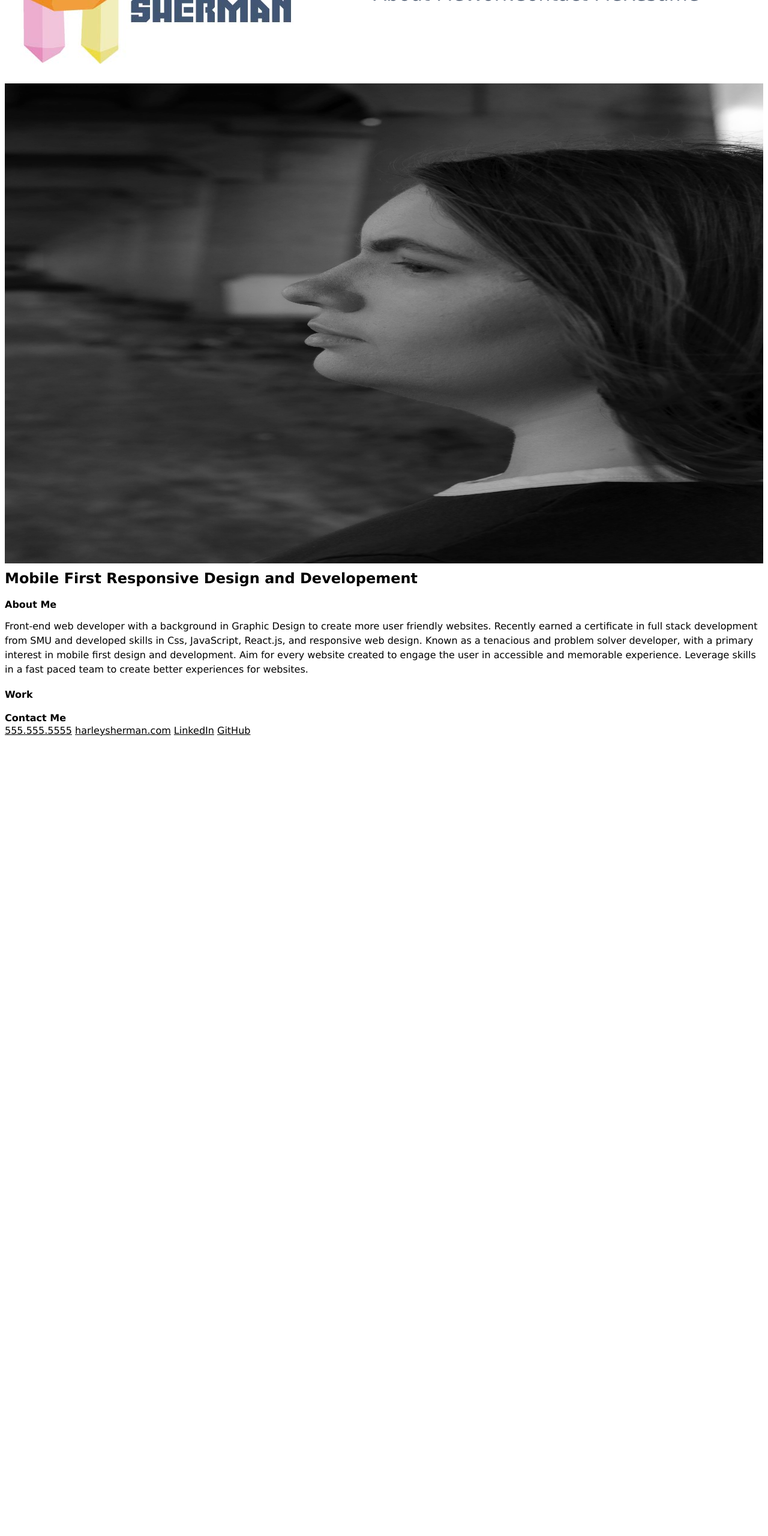
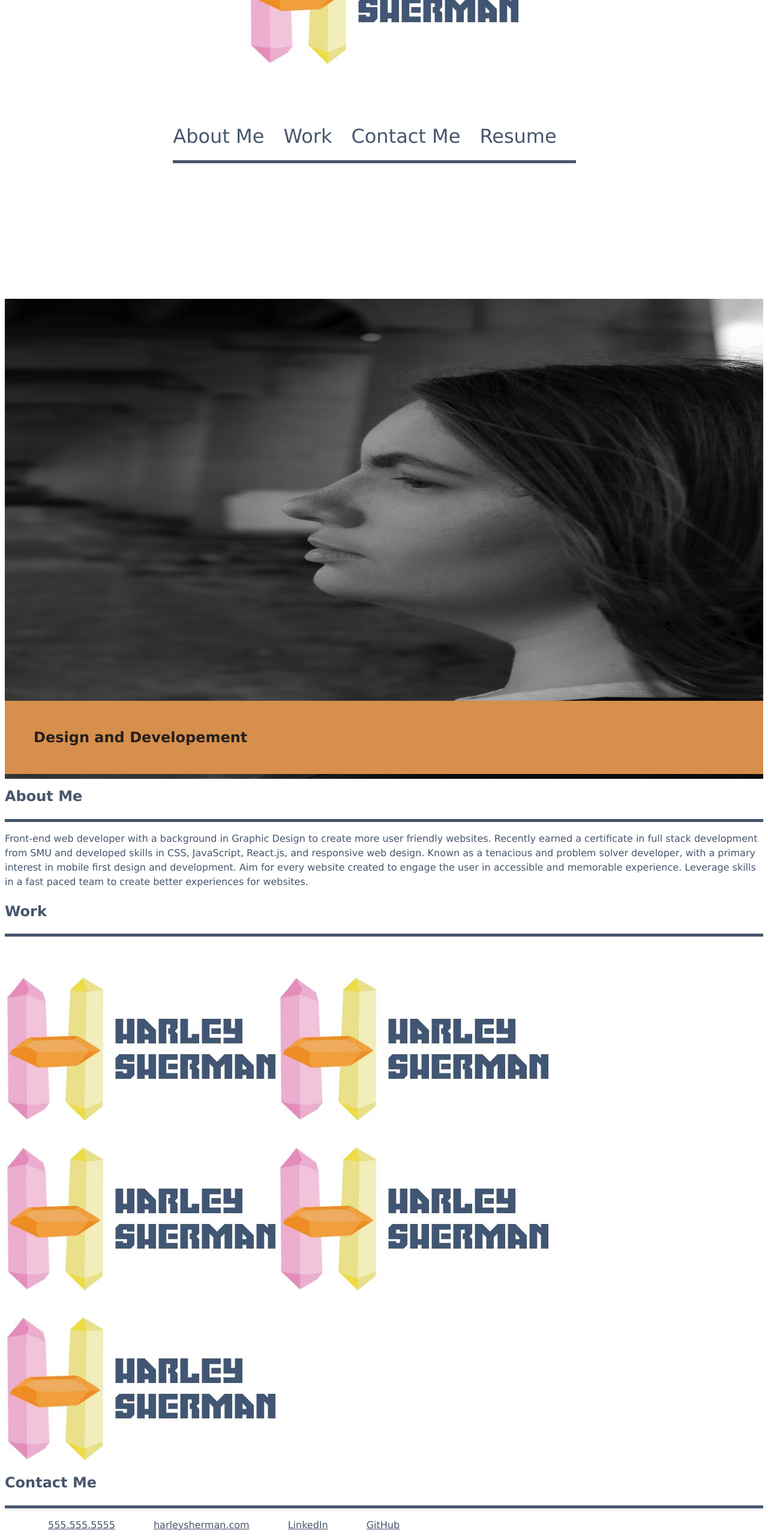
Before and after one commit to harleysherman/portfolio-rough-draft, a plain HTML site: page index.html in a window 1280 px wide. Shown: the part 200-2760 px from the top of the page at 60% size. Before the commit the page ends 1430 px from the top, so only its background shows below. Drawn offline with Linux system fonts and the light colour scheme.

Commit message:
added work and contact information

```diff
--- a/Assets/style.css
+++ b/Assets/style.css
@@ -16,13 +16,12 @@ header {
 }
 
 nav {
-    margin: 5em 2em 2em 2em;
+    margin: 0 2em 2em 0;
     padding: 3em;
     color: #47566d;
     display:  flex;
     flex-flow: row wrap;
     align-content: space-around;
-    /*needs a media query for for tablet version*/
 }
 
 #flexLI {
@@ -32,32 +31,112 @@ nav {
     flex-direction: row;
     min-width: 20vw;
     padding-right: 1em;
-    padding-left: 1em;;
+    padding-left: 1em;
 }
 
 #flexLI li {
     list-style: none;
     text-align: right;
+    padding-right: 1em;
+    padding-bottom: .5em;
+    padding-top: .5em;
+    border-bottom: 5px solid #47566d;
     font-size: 200%;
+    flex-wrap: wrap;
+    align-items: flex-start;
 }
 
 #subtitlePhoto {
     margin-bottom: -.5em;
+    margin-top: -.5em;;
     width: 100vw;
     height: 100vh;
-    max-height: max-content;
+    max-height: 50%;
+    position: relative;
+    z-index:-10;
 }
 
 #subTitle {
-    color: #47566d;
-    position:bottom;
-    z-index:5;
+    color: rgb(37, 31, 31);
+    background-color: #d68f4c;
+    position: relative;
+    right: 0rem;
+    bottom: -49rem;
+    z-index: 5;
+    padding: 2em;
+    margin-top: 0;
 }
 
-#titleAboutMe {
+/*@media screen and (min-width: 576px) {
+    #subTitle {
+        bottom: -37rem;
+    }
+}
+
+@media screen and (min-width: 768px) {
+    #subTitle {
+        bottom: -3rem;
+    }
+}
+
+@media screen and (min-width: 992px) {
+    #subTitle {
+        bottom: -9rem;
+    }
+}*/
+
+#titleWork {
+    margin-bottom: 1em;
+    border-bottom: 5px solid #47566d;
+}
+
+h3 {
+    color: #47566d;
+    font-size: 150%;
+    padding-bottom: 1em;
+    border-bottom: 5px solid #47566d;
+}
+
+#paragraphAboutMe {
+    color:  #47566d;
+}
+
+#work {
 
 }
 
-#paragraphAboutMe {
+h3 #titleWork {
+    margin-bottom: 1em;
+    border-bottom: 5px solid #47566d;
+}
+
+#workProjects {
+    display: flex;
+    flex-flow: row wrap;
+    align-content: space-between;
+}
+
+.project {
 
 }
+
+footer {
+    color: #47566d;
+}
+
+footer h3 {
+    margin-bottom: .5em;
+    border-bottom: 5px solid #47566d;
+}
+
+#contactList {
+    list-style: none;
+    text-align: right;
+    display: flex;
+    flex-flow: row wrap;
+}
+
+#contactList li a {
+    margin: auto 2em;
+    width: 50%;
+}
--- a/index.html
+++ b/index.html
@@ -20,17 +20,17 @@
         </nav>
     </header>
     <article id="about">
+        <h2 id="subTitle">
+            Design and Developement
+        </h2>
         <img id="subtitlePhoto" src="./Assets/SelfPortrait-2.jpg" alt="Author Photo">
-        <h2>
-            Mobile First Responsive Design and Developement
-        </h2>
-        <h4>
+        <h3>
             About Me
-        </h4>
+        </h3>
         <p id="paragraphAboutMe">
             Front-end web developer with a background in Graphic Design to create more
             user friendly websites. Recently earned a certificate in full stack
-            development from SMU and developed skills in Css, JavaScript, React.js,
+            development from SMU and developed skills in CSS, JavaScript, React.js,
             and responsive web design. Known as a tenacious and problem solver
             developer, with a primary interest in mobile first design and development.
             Aim for every website created to engage the user in accessible and memorable
@@ -39,11 +39,15 @@
         </p>
     </article>
     <article id="work">
-        <h4 id="titleWork">
+        <h3 id="titleWork">
             Work
-        </h4>
+        </h3>
         <section id="workProjects">
-
+            <img class="project" src="./Assets/Sherman-Logo-Alone.jpg" alt="Horiseon Accessiblity Refactor">
+            <img class="project" src="./Assets/Sherman-Logo-Alone.jpg" alt="Luna Compact Chair Webpage">
+            <img class="project" src="./Assets/Sherman-Logo-Alone.jpg" alt="Genie Device Registration">
+            <img class="project" src="./Assets/Sherman-Logo-Alone.jpg" alt="Coping Journal">
+            <img class="project" src="./Assets/Sherman-Logo-Alone.jpg" alt="El Yunque Website">
         </section>
     </article>
     <!--<article id="resume">
@@ -98,12 +102,14 @@
     </article>-->
 </body>
 <footer>
-    <h4>
+    <h3>
         Contact Me
-    </h4>
-    <a href="555.555.5555">555.555.5555</a>
-    <a href="https://www.harleysherman.com">harleysherman.com</a>
-    <a href="https://www.linkedin.com/in/harley-sherman-a9680b18b/">LinkedIn</a>
-    <a href="https://github.com/harleysherman">GitHub</a>
+    </h3>
+    <ul id="contactList">
+        <li><a href="555.555.5555">555.555.5555</a></li>
+        <li><a href="https://www.harleysherman.com">harleysherman.com</a></li>
+        <li><a href="https://www.linkedin.com/in/harley-sherman-a9680b18b/">LinkedIn</a></li>
+        <li><a href="https://github.com/harleysherman">GitHub</a></li>
+    </ul>
 </footer>
 </html>
```
